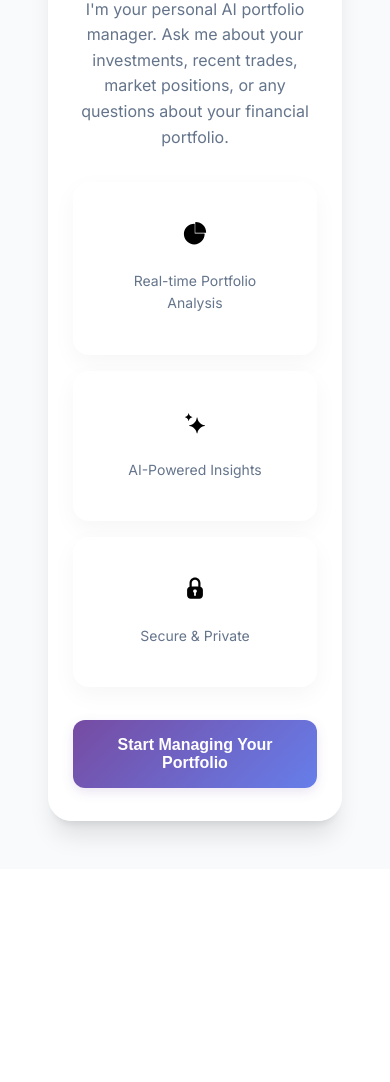
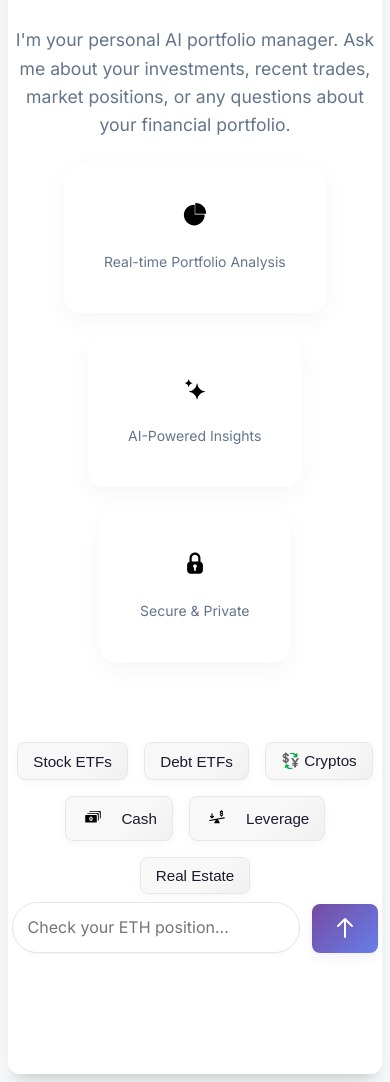
Before and after one commit to jadehng/bub-launch-2, a website: page chatbot-standalone.html in a window 390 px wide. Shown: the part 521-1603 px from the top of the page. Before the commit the page ends 1390 px from the top, so only its background shows below. Drawn offline with Linux system fonts and the light colour scheme.

Commit message:
ok v1 chatbot rize

```diff
--- a/chatbot-standalone.html
+++ b/chatbot-standalone.html
@@ -102,18 +102,15 @@
     </aside>
 
     <main class="chatbot-main">
-      <!-- Welcome Screen -->
-      <section class="chatbot-welcome" id="chatbot-welcome">
-        <div class="welcome-content">
-          <div class="welcome-icon">
-            <img src="bubble-logo-single.svg" alt="Bubble AI" class="welcome-logo" id="welcome-logo" />
+      <!-- Enhanced Chat Container -->
+      <section class="chatbot-chat-container" id="chatbot-chat-container" style="display:flex;">
+        <div class="chatbot-main-question">
+          <span class="main-question-hello">Hello,</span> <span class="main-question-rest">how can I help you today?</span>
         </div>
-          <h2 data-translate="chatbot.welcome.title">Welcome to Your AI Investment Assistant</h2>
-          <p data-translate="chatbot.welcome.description">
-            I'm your personal AI portfolio manager. Ask me about your investments,
-            recent trades, market positions, or any questions about your financial portfolio.
-          </p>
-          <div class="welcome-features">
+        <div class="chatbot-main-subtext" data-translate="chatbot.welcome.description" style="text-align:center; font-size:1.1rem; color:var(--text-secondary); margin-bottom:1.5rem; max-width:600px; margin-left:auto; margin-right:auto;">
+          I'm your personal AI portfolio manager. Ask me about your investments, recent trades, market positions, or any questions about your financial portfolio.
+        </div>
+        <div class="chatbot-feature-tiles" style="display:flex; justify-content:center; gap:1.5rem; margin-bottom:2rem; flex-wrap:wrap;">
           <div class="feature-item">
             <span class="feature-icon welcome-feature-icon"><svg xmlns="http://www.w3.org/2000/svg" viewBox="0 0 64 80" width="32" height="32"><g><path d="M58.25,33H31.26V6.02c0-0.75-0.59-1.34-1.34-1.34c-16.36,0-29.66,13.31-29.66,29.66C0.26,50.69,13.57,64,29.92,64   c16.36,0,29.67-13.31,29.67-29.66C59.59,33.6,58.99,33,58.25,33z"/><path d="M34.08,0c-0.74,0-1.34,0.6-1.34,1.34v28.32c0,0.74,0.6,1.34,1.34,1.34H62.4c0.74,0,1.34-0.6,1.34-1.34   C63.74,13.31,50.43,0,34.08,0z"/></g></svg></span>
             <span>Real-time Portfolio Analysis</span>
@@ -127,16 +124,10 @@
             <span>Secure & Private</span>
           </div>
         </div>
-          <button id="start-chat-btn" class="chatbot-start-btn btn-violet" data-translate="chatbot.welcome.start">Start Managing Your Portfolio</button>
+        <div class="chatbot-suggestions-tiles" id="chatbot-suggestions-tiles">
+          <!-- Suggestion buttons will be populated by JavaScript, or move from chatbot-suggestions -->
         </div>
-      </section>
-
-      <!-- Enhanced Chat Container -->
-      <section class="chatbot-chat-container" id="chatbot-chat-container" style="display:none;">
-        <div class="chatbot-main-question">
-          <span class="main-question-hello">Hello,</span> <span class="main-question-rest">how can I help you today?</span>
-        </div>
-        <div class="chatbot-quick-shortcuts-row">
+        <div class="chatbot-quick-shortcuts-row" style="margin-bottom:0; margin-top:2rem;">
           <div class="quick-shortcuts">
             <button class="shortcut-btn" data-query="Show me my stock ETF positions" data-translate="chat.shortcut.stockEtfs">
   <span class="shortcut-icon" aria-hidden="true">
@@ -180,9 +171,6 @@
   <span>Real Estate</span>
 </button>
           </div>
-      </div>
-        <div class="chatbot-suggestions-tiles" id="chatbot-suggestions-tiles">
-          <!-- Suggestion buttons will be populated by JavaScript, or move from chatbot-suggestions -->
         </div>
         <div class="chatbot-input-row chatbot-input-row-rounded">
             <div class="input-container">
--- a/chatbot-styles.css
+++ b/chatbot-styles.css
@@ -857,109 +857,90 @@ body {
   letter-spacing: -0.02em;
 }
 
+.chatbot-main-subtext {
+  text-align: center;
+  font-size: 1.1rem;
+  color: var(--text-secondary);
+  margin-bottom: 1.5rem;
+  max-width: 600px;
+  margin-left: auto;
+  margin-right: auto;
+}
+
+.chatbot-feature-tiles {
+  display: flex;
+  justify-content: center;
+  gap: 1.5rem;
+  margin-bottom: 2rem;
+  flex-wrap: wrap;
+}
+
 .chatbot-quick-shortcuts-row {
   display: flex;
   justify-content: center;
-  margin-bottom: 2.2rem;
+  margin-bottom: 0;
+  margin-top: 2rem;
 }
+
 .quick-shortcuts {
   display: flex;
   flex-wrap: wrap;
   gap: 1rem;
   justify-content: center;
 }
-.shortcut-btn {
-  background: linear-gradient(135deg, var(--card) 60%, #f0f0f0 100%);
-  color: var(--primary);
-  border: 1.5px solid var(--border);
-  border-radius: 999px;
-  font-weight: 600;
-  font-size: 1.08rem;
-  padding: 0.7em 1.7em;
-  box-shadow: 0 2px 8px rgba(0,0,0,0.04);
-  transition: background 0.2s, color 0.2s, box-shadow 0.2s;
-  cursor: pointer;
+
+.chatbot-input-row {
   display: flex;
-  align-items: center;
-  gap: 0.5em;
-  min-width: 120px;
-}
-.shortcut-btn:hover {
-  background: linear-gradient(135deg, #eeeeee 60%, #e0e0e0 100%);
-  color: var(--primary-hover);
-  box-shadow: 0 4px 16px rgba(51,51,51,0.08);
+  gap: 1.2rem;
+  align-items: flex-end;
+  max-width: 700px;
+  margin: 0 auto 1.5rem auto;
+  width: 100%;
 }
 
-.chatbot-suggestions-tiles {
-  display: grid;
-  grid-template-columns: repeat(2, minmax(180px, 1fr));
-  grid-template-rows: repeat(2, 1fr);
-  gap: 1.5rem;
-  justify-content: center;
-  align-items: center;
-  max-width: 600px;
-  margin: 0 auto 2.5rem auto;
-}
-.chatbot-suggestion-tile {
-  background: #fff;
-  border-radius: 22px;
-  box-shadow: 0 2px 16px rgba(51,51,51,0.07);
-  padding: 1.5rem 1.2rem 1.2rem 1.2rem;
-  font-size: 1.08rem;
-  color: var(--primary);
-  font-weight: 500;
-  display: flex;
-  flex-direction: column;
-  justify-content: space-between;
-  min-height: 110px;
+.chatbot-input {
+  width: 100%;
   min-width: 0;
-  cursor: pointer;
-  transition: box-shadow 0.2s, background 0.2s;
-  border: 1.5px solid var(--border);
-}
-.chatbot-suggestion-tile:hover {
-  background: var(--card);
-  box-shadow: 0 6px 24px rgba(51,51,51,0.12);
+  padding: 1.2rem;
+  border: 1px solid var(--border);
+  border-radius: 32px;
+  font-family: inherit;
+  font-size: 1.1rem;
+  background: var(--surface);
+  color: var(--text-primary);
+  transition: all 0.2s ease;
+  box-shadow: var(--shadow-sm);
 }
 
-@media (max-width: 700px) {
-  .chatbot-main-question .main-question-hello,
-  .chatbot-main-question .main-question-rest {
-    font-size: 2rem;
-  }
-  .chatbot-suggestions-tiles {
-    grid-template-columns: 1fr;
-    grid-template-rows: repeat(4, 1fr);
+@media (max-width: 900px) {
+  .chatbot-feature-tiles {
+    flex-direction: column;
+    align-items: center;
     gap: 1rem;
   }
+  .chatbot-input-row {
+    max-width: 98vw;
+    gap: 0.7rem;
+  }
 }
-
-.chatbot-input-row-rounded {
-  display: flex;
-  align-items: center;
-  gap: 0.7rem;
-  margin: 0 auto 1.5rem auto;
-  max-width: 600px;
-  border-radius: 32px;
-  background: #fff;
-  box-shadow: 0 2px 16px rgba(51,51,51,0.07);
-  padding: 0.5rem 1.2rem 0.5rem 1.2rem;
-}
-.chatbot-input-rounded {
-  border-radius: 32px;
-  border: none;
-  background: transparent;
-  font-size: 1.1rem;
-  flex: 1;
-  padding: 0.7em 1em;
-  outline: none;
-  color: var(--primary);
-}
-.chatbot-send-btn-rounded {
-  border-radius: 32px !important;
-  padding: 0.7em 1.2em !important;
-  font-size: 1.2rem !important;
-  box-shadow: 0 2px 8px rgba(118, 75, 162, 0.10);
+@media (max-width: 600px) {
+  .chatbot-main-subtext {
+    font-size: 1rem;
+    max-width: 98vw;
+  }
+  .chatbot-feature-tiles {
+    gap: 0.7rem;
+    margin-bottom: 1.2rem;
+  }
+  .chatbot-input-row {
+    max-width: 100vw;
+    padding-left: 0.2rem;
+    padding-right: 0.2rem;
+  }
+  .chatbot-input {
+    font-size: 1rem;
+    padding: 0.9rem;
+  }
 }
 
 .shortcut-icon {
```
Lines whose indentation alone changed are shown as unchanged.
